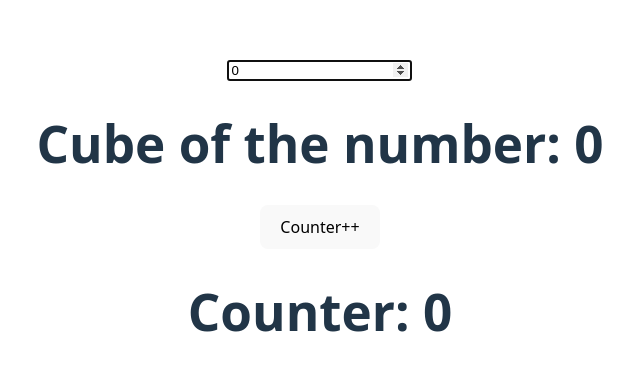
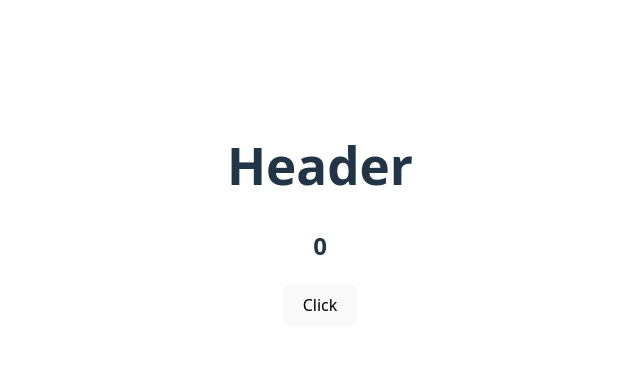
Before and after one commit to Prathameshgp48/react_practice, a React (Vite) app: page / in a window 1280 px wide. Shown: the part 185-556 px from the top of the page, without its empty margins (320-960 px from the left). Built offline with nearby package versions, Linux system fonts and the light colour scheme.

Commit message:
implement and revised Usecallback concept

```diff
--- a/src/App.jsx
+++ b/src/App.jsx
@@ -7,6 +7,7 @@ import UseEffect from './components/UseEffect.jsx'
 import UseRefRender from './components/UseRef/UseRefRender.jsx'
 import UseRefDOM from './components/UseRef/UseRefDOM.jsx'
 import UseMemo from './components/UseMemo.jsx'
+import UseCallBack from './components/UseCallback/UseCallBack.jsx'
 
 function App() {
   const [count, setCount] = useState(0)
@@ -18,7 +19,8 @@ function App() {
         {/* <UseEffect/> */}
         {/* <UseRefRender/> */}
         {/* <UseRefDOM /> */}
-        <UseMemo/>
+        {/* <UseMemo/> */}
+        <UseCallBack/>
       </div>
     </>
   )
--- /dev/null
+++ b/src/components/UseCallback/Header.jsx
@@ -0,0 +1,13 @@
+import React from "react"
+
+function Header() {
+    console.log("Header rendered")
+
+    return (
+        <>
+          <h1>Header</h1>
+        </>
+    )
+}
+
+export default React.memo(Header)
--- /dev/null
+++ b/src/components/UseCallback/UseCallBack.jsx
@@ -0,0 +1,25 @@
+//useCallback let you chache a function definitino bw re-renders
+//it means it doesn't create multiple instance of same function when re-render happens
+//it provides cached function when re-render happens
+
+import React, { useCallback, useState } from "react"
+import Header from "./Header"
+
+function UseCallBack() {
+    const [count, setCount] = useState(0)
+
+    // const fs = () => {} we pass this as prop it will create new function instance on every re-render
+
+    //useCallback(cb, d)
+    const fs = useCallback(() => {}, [])
+
+    return (
+        <>
+          <Header fs={fs}/> {/* we will use React.memo(Header) while exporting the function*/}
+          <h2>{count}</h2>
+          <button onClick={() => setCount(prev => prev+1)}>Click</button>
+        </>
+    )
+}
+
+export default UseCallBack
```
